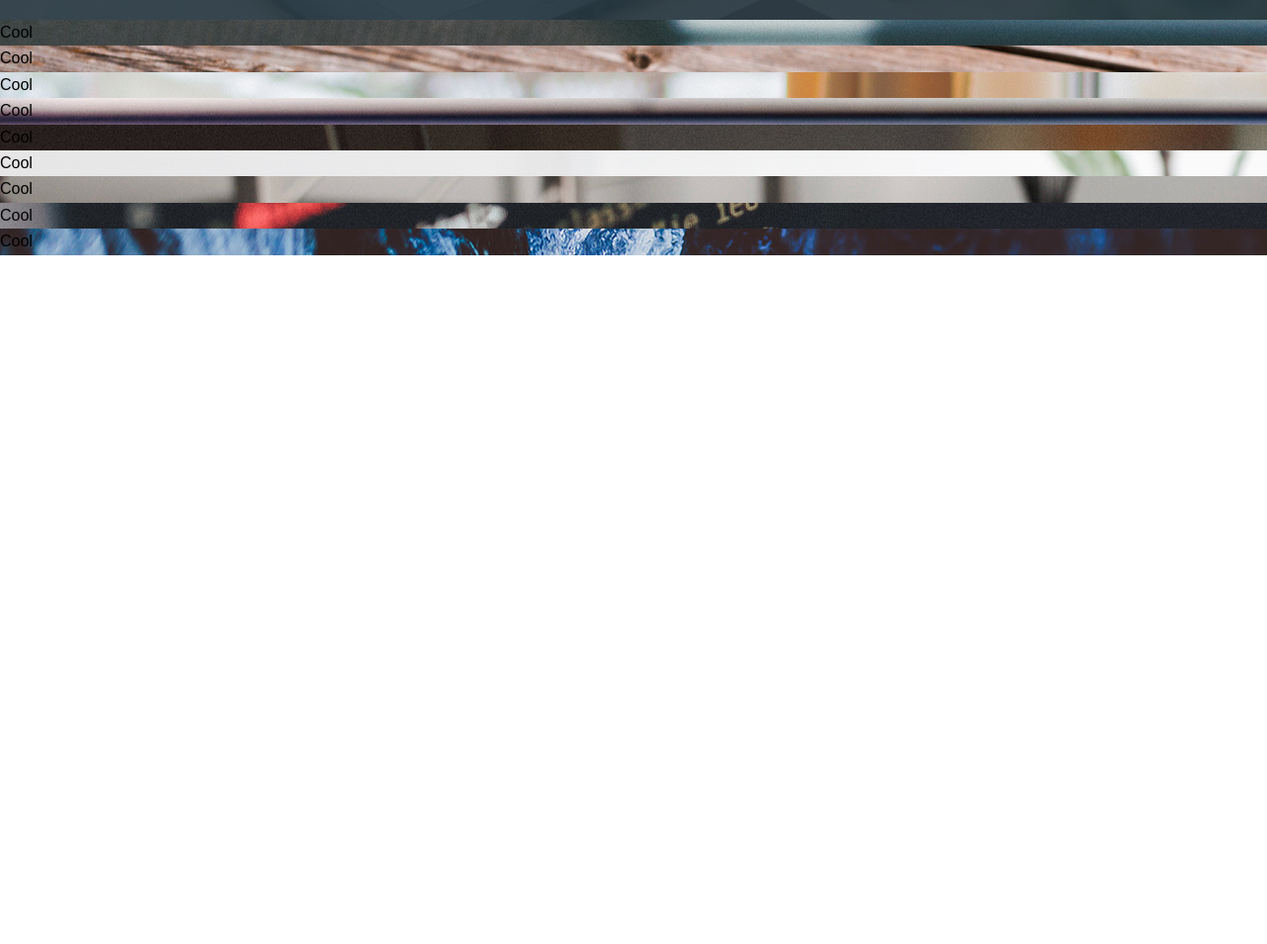
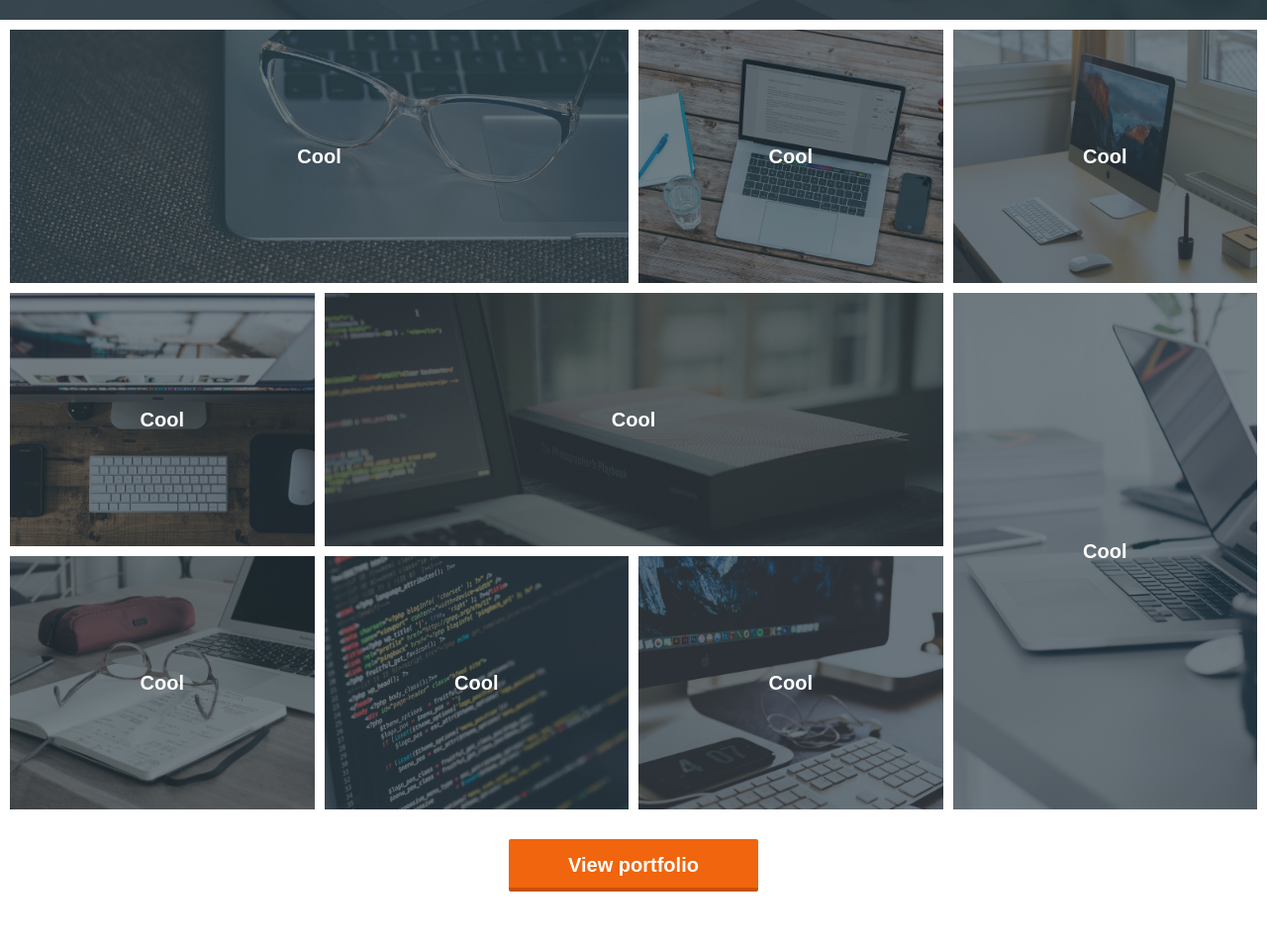
Before and after one commit to wrqqq/css-grid-template, a website: page app/index.html in a window 1280 px wide. Shown: the part 780-1734 px from the top of the page at 99% size. Before the commit the page ends 1038 px from the top, so only its background shows below. Drawn offline with nearby package versions, Linux system fonts and the light colour scheme; files that its build step writes are made by us from their sources.

Commit message:
Columns section

```diff
--- a/app/index.html
+++ b/app/index.html
@@ -36,6 +36,9 @@
 		<div class="portfolio-item grid" style="background-image: url(../img/7.jpg)"><span>Cool </span></div>
 		<div class="portfolio-item grid" style="background-image: url(../img/8.jpg)"><span>Cool </span></div>
 		<div class="portfolio-item grid" style="background-image: url(../img/9.jpg)"><span>Cool </span></div>
+		<div class="buttoncase text-center">
+			<a href="#" class="button">View portfolio</a>
+		</div>
 	</section>
 
 	<link rel="stylesheet" href="css/main.min.css">
--- a/app/sass/main.sass
+++ b/app/sass/main.sass
@@ -85,6 +85,54 @@
 			&::after
 				opacity: .32
 
+.portfolio-section
+	padding: 10px
+	grid-template-columns: repeat(4, 1fr)
+	grid-gap: 10px
+
+.portfolio-item
+	min-height: 32vh
+	background-size: cover
+	background-position: center
+	text-align: center
+	align-content: center
+	padding: $gutter
+	font-size: 20px
+	font-weight: bold
+	color: #fff
+	position: relative
+	transition: color .5s ease
+	cursor: pointer
+	&:hover
+		color: $accent
+		&::before
+			opacity: .85
+	&:before
+		content: ''
+		position: absolute
+		top: 0
+		right: 0
+		bottom: 0
+		left: 0
+		background-color: $dark
+		opacity: .65
+		transition: opacity .5s ease
+	> *
+		z-index: 1
+
+	&:nth-child(1)
+		grid-column: 1 / 3
+
+	&:nth-child(5)
+		grid-column: 2 / 4
+	&:nth-child(6)
+		grid-column: 4
+		grid-row: 2 / 4
+
+.buttoncase
+	grid-column: 1 / 5
+	padding: $gutter $gutter 50px
+
 
 
 @import "media" // Всегда в конце
```
